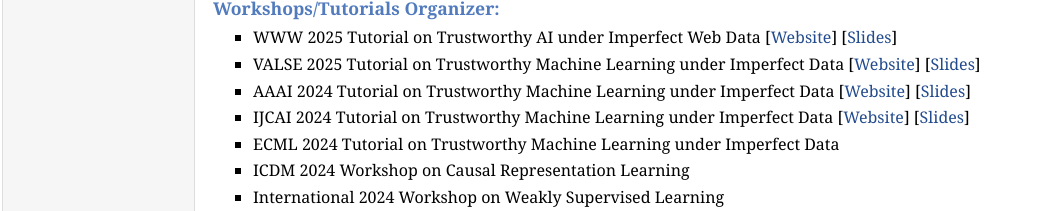
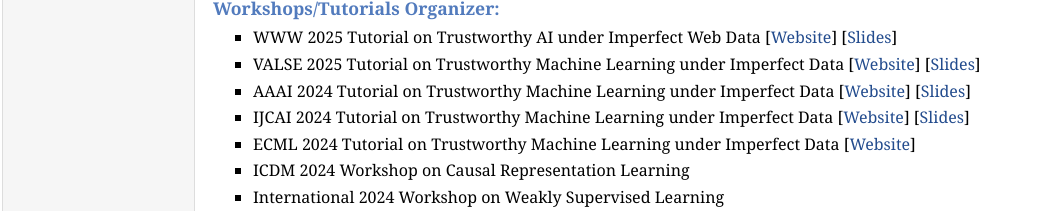
Before and after one commit to bhanML/bhanML.github.io, a plain HTML site: page service.html in a window 1280 px wide. Shown: the part 1800-2011 px from the top of the page, without its empty margins (0-1040 px from the left). Drawn offline with Linux system fonts and the light colour scheme.

Commit message:
Add files via upload

```diff
--- a/service.html
+++ b/service.html
@@ -101,11 +101,11 @@
 
 		<h3>Workshops/Tutorials Organizer:</h3>
         <ul>
-		    <li><p> WWW 2025 Tutorial on Trustworthy AI under Imperfect Web Data [<a href="https://tmlr-group.github.io/tutorials" target="_blank">Website</a>] [<a href="https://bhanml.github.io/papers/www_tutorial_talk.pdf" target="_blank">Slides</a>]</p></li>
+		    <li><p> WWW 2025 Tutorial on Trustworthy AI under Imperfect Web Data [<a href="https://www2025.thewebconf.org/accepted-tutorials" target="_blank">Website</a>] [<a href="https://bhanml.github.io/papers/www_tutorial_talk.pdf" target="_blank">Slides</a>]</p></li>
 			<li><p> VALSE 2025 Tutorial on Trustworthy Machine Learning under Imperfect Data [<a href="https://valser.org/2025/#/tutorial" target="_blank">Website</a>] [<a href="https://tmlr-group.github.io/static/tutorials/aaai24/bo.pdf" target="_blank">Slides</a>]</p></li>
-		    <li><p> AAAI 2024 Tutorial on Trustworthy Machine Learning under Imperfect Data [<a href="https://tmlr-group.github.io/tutorials/aaai2024.html" target="_blank">Website</a>] [<a href="https://tmlr-group.github.io/static/tutorials/aaai24/bo.pdf" target="_blank">Slides</a>]</p></li>
+		    <li><p> AAAI 2024 Tutorial on Trustworthy Machine Learning under Imperfect Data [<a href="https://aaai.org/aaai-24-conference/aaai-24-tutorial-and-lab-list/#th22" target="_blank">Website</a>] [<a href="https://tmlr-group.github.io/static/tutorials/aaai24/bo.pdf" target="_blank">Slides</a>]</p></li>
 			<li><p> IJCAI 2024 Tutorial on Trustworthy Machine Learning under Imperfect Data [<a href="https://ijcai24.org/tutorials/" target="_blank">Website</a>] [<a href="https://tmlr-group.github.io/static/tutorials/ijcai24/bo.pdf" target="_blank">Slides</a>]</p></li>
-			<li><p> ECML 2024 Tutorial on Trustworthy Machine Learning under Imperfect Data </p></li>
+			<li><p> ECML 2024 Tutorial on Trustworthy Machine Learning under Imperfect Data [<a href="https://ecmlpkdd.org/2024/program-workshops-tutorials/" target="_blank">Website</a>]</p></li>
 			<li><p> ICDM 2024 Workshop on Causal Representation Learning </p></li>
 			<li><p> International 2024 Workshop on Weakly Supervised Learning </p></li>
 			<li><p> HKBU-RIKEN AIP 2024 Joint Workshop on Artificial Intelligence and Machine Learning </p></li>
```
